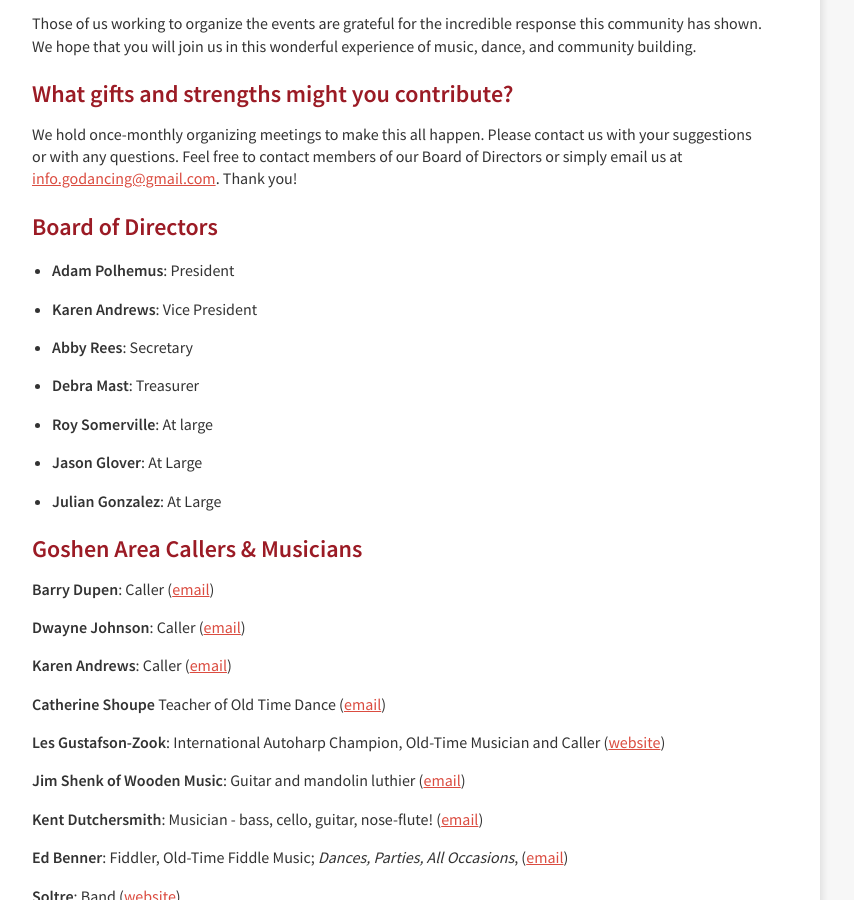
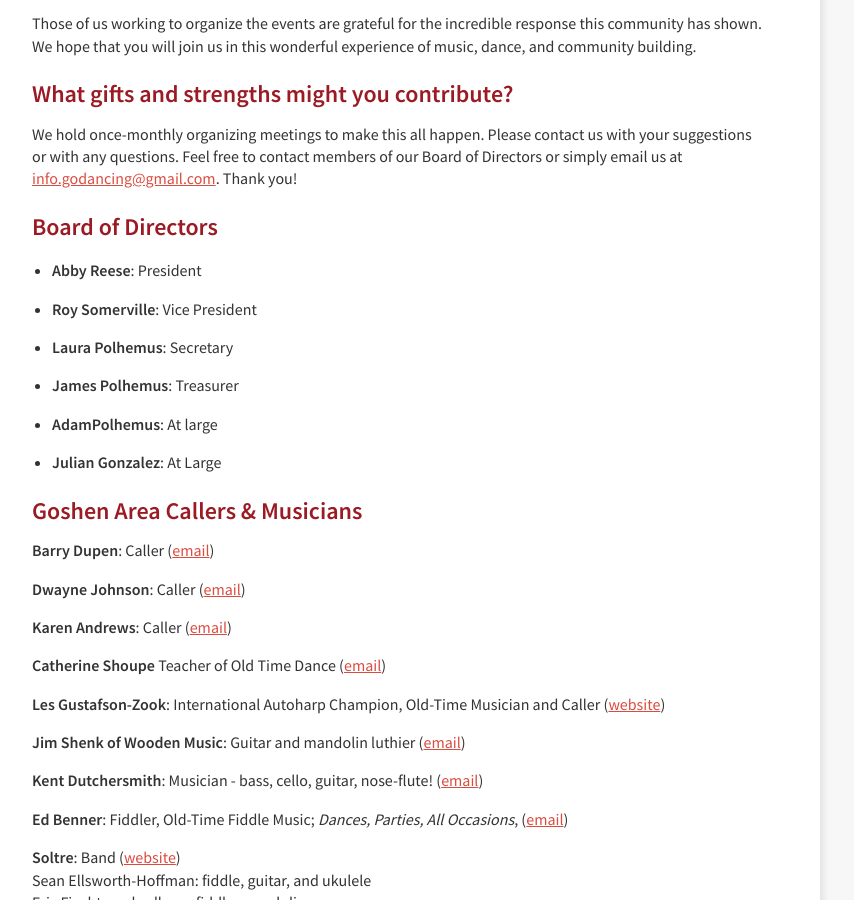
Before and after one commit to godancing/godancing.github.io, a Jekyll site: the page built from about.markdown, in a window 1280 px wide and 900 px high, scrolled down 585 px. Shown: the whole window, without its empty margins (240-1094 px from the left). Built offline with Jekyll 4.4.1, drawn with Linux system fonts in a browser that asks for light colours.

Commit message:
Update about.markdown
Update Board members

```diff
--- a/about.markdown
+++ b/about.markdown
@@ -29,17 +29,15 @@ We hold once-monthly organizing meetings to make this all happen. Please contact
 
 ## Board of Directors
 
-* **Adam Polhemus**: President
+* **Abby Reese**: President
 
-* **Karen Andrews**:  Vice President
+* **Roy Somerville**:  Vice President
 
-* **Abby Rees**:  Secretary
+* **Laura Polhemus**:  Secretary
 
-* **Debra Mast**: Treasurer
+* **James Polhemus**: Treasurer
 
-* **Roy Somerville**: At large
-
-* **Jason Glover**: At Large
+* **AdamPolhemus**: At large
 
 * **Julian Gonzalez**: At Large
 
```
